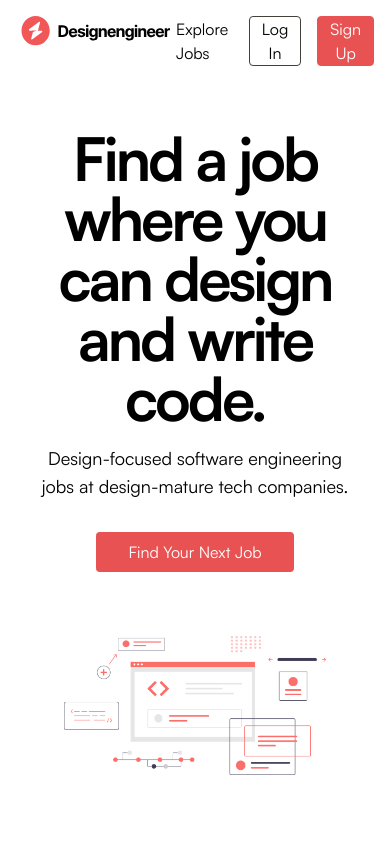
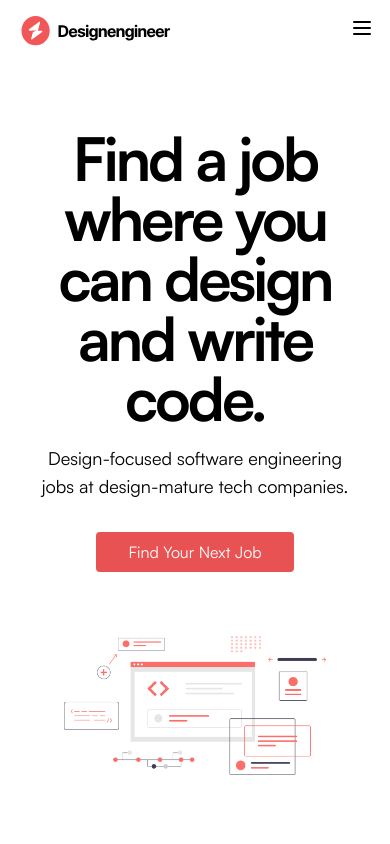
Before and after one commit to kyle-kettler/job-board, a React (Create React App) app in the folder client/: page / in a window 390 px wide. Shown: the top 844 px of the page. Built offline with nearby package versions, Linux system fonts and the light colour scheme.

Commit message:
made navbar responsive

```diff
--- a/client/src/components/Button.tsx
+++ b/client/src/components/Button.tsx
@@ -1,7 +1,12 @@
 type ButtonProps = {
   text: string;
   type: 'button' | 'submit' | 'reset';
-  buttonStyle: 'primary' | 'primary-lg' | 'secondary';
+  buttonStyle:
+    | 'primary'
+    | 'primary-lg'
+    | 'primary-sm'
+    | 'secondary'
+    | 'secondary-sm';
   onClick?: () => void;
 };
 
@@ -33,6 +38,17 @@ export default function Button({
     );
   }
 
+  if (buttonStyle === 'primary-sm') {
+    return (
+      <button
+        className="px-3 bg-orange-500 border-[1.5px] border-orange-500 hover:border-orange-600 hover:bg-orange-600 text-white rounded transition-colors text-base"
+        type={type}
+        onClick={onClick}>
+        {text}
+      </button>
+    );
+  }
+
   if (buttonStyle === 'secondary') {
     return (
       <button
@@ -44,5 +60,16 @@ export default function Button({
     );
   }
 
+  if (buttonStyle === 'secondary-sm') {
+    return (
+      <button
+        className="text-base px-3 border-[1.5px] border-stone-700 rounded hover:bg-stone-300 transition-colors"
+        type={type}
+        onClick={onClick}>
+        {text}
+      </button>
+    );
+  }
+
   return <></>;
 }
--- a/client/src/components/Footer.tsx
+++ b/client/src/components/Footer.tsx
@@ -5,7 +5,7 @@ export default function Footer() {
   return (
     <section className="w-full px-4 font-satoshi">
       <footer className="py-4 border-t">
-        <div className="flex content-center justify-between">
+        <div className="flex md:px-4 content-center justify-between">
           <div>
             <Link to="/">
               <Logo width="160" height="30" />
--- a/client/src/components/NavBar.tsx
+++ b/client/src/components/NavBar.tsx
@@ -1,47 +1,39 @@
-import { useContext } from 'react';
-import { Link, Outlet } from 'react-router-dom';
+import { Link, Outlet, useLocation } from 'react-router-dom';
+import { Menu, X } from 'lucide-react';
 import Logo from './Logo';
-import AppContext from './AppContext';
+import NavLinks from './NavLinks';
+import { useEffect, useState } from 'react';
 
 export default function NavBar() {
-  const { user, handleSignOut } = useContext(AppContext);
+  const [isOpen, setIsOpen] = useState(false);
+  const location = useLocation();
+
+  function toggleNavbar() {
+    setIsOpen(!isOpen);
+  }
+
+  useEffect(() => {
+    setIsOpen(false);
+  }, [location.pathname]);
+
   return (
-    <div className="2xl:container mx-auto relative">
+    <div>
       <nav className="px-4 md:px-8 py-4 absolute w-full font-satoshi">
-        <div className="flex content-center justify-between">
-          <div>
+        <div className="flex justify-between">
           <Link to="/">
             <Logo width="160" height="30" />
           </Link>
+          <div className="hidden sm:block">
+            <NavLinks size="lg" />
           </div>
-          {!user && (
-            <div className="flex items-center gap-4">
-              <Link to="/jobs">Explore Jobs</Link>
-              <Link to="/sign-in">
-                <button className="text-base  px-3 border-[1.5px] border-stone-700 rounded hover:bg-stone-300 transition-colors">
-                  Log In
-                </button>
-              </Link>
-              <Link to="/sign-up">
-                <button className="px-3 bg-orange-500 border-[1.5px] border-orange-500 hover:border-orange-600 hover:bg-orange-600 text-white rounded transition-colors text-base">
-                  Sign Up
-                </button>
-              </Link>
+          <div className="flex flex-col items-end sm:hidden relative">
+            <button onClick={toggleNavbar}>{isOpen ? <X /> : <Menu />}</button>
+            {isOpen && (
+              <div className="p-4 bg-stone-100 shadow-md rounded-md mt-2">
+                <NavLinks size="sm" />
               </div>
             )}
-          {user && (
-            <div className="flex items-center gap-4">
-              <Link to="/jobs">Explore Jobs</Link>
-              <Link to="/applications">My Applications</Link>
-              <Link to="/sign-in">
-                <button
-                  onClick={handleSignOut}
-                  className="text-base  px-3 border-[1.5px] border-stone-700 rounded hover:bg-stone-300 transition-colors">
-                  Sign Out
-                </button>
-              </Link>
           </div>
-          )}
         </div>
       </nav>
       <Outlet />
--- /dev/null
+++ b/client/src/components/NavLinks.tsx
@@ -0,0 +1,72 @@
+import { useContext } from 'react';
+import { Link } from 'react-router-dom';
+import AppContext from './AppContext';
+import Button from './Button';
+
+type NavLinksProps = {
+  size: string;
+};
+
+export default function NavLinks({ size }: NavLinksProps) {
+  const { user, handleSignOut } = useContext(AppContext);
+
+  if (size === 'lg') {
+    if (user) {
+      return (
+        <div className="flex items-center gap-4">
+          <Link to="/jobs">Explore Jobs</Link>
+          <Link to="/applications">My Applications</Link>
+          <Link to="/sign-in">
+            <Button
+              type="button"
+              buttonStyle="secondary-sm"
+              text="Sign Out"
+              onClick={handleSignOut}
+            />
+          </Link>
+        </div>
+      );
+    } else {
+      return (
+        <div className="flex items-center gap-4">
+          <Link to="/jobs">Explore Jobs</Link>
+          <Link to="/sign-in">
+            <Button type="button" buttonStyle="secondary-sm" text="Log In" />
+          </Link>
+          <Link to="/sign-up">
+            <Button type="button" buttonStyle="primary-sm" text="Sign Up" />
+          </Link>
+        </div>
+      );
+    }
+  }
+
+  if (user) {
+    return (
+      <div className="flex flex-col items-end gap-4">
+        <Link to="/jobs">Explore Jobs</Link>
+        <Link to="/applications">My Applications</Link>
+        <Link to="/sign-in">
+          <Button
+            type="button"
+            buttonStyle="secondary-sm"
+            text="Sign Out"
+            onClick={handleSignOut}
+          />
+        </Link>
+      </div>
+    );
+  } else {
+    return (
+      <div className="flex flex-col items-end gap-4">
+        <Link to="/jobs">Explore Jobs</Link>
+        <Link to="/sign-up">
+          <Button type="button" buttonStyle="primary-sm" text="Sign Up" />
+        </Link>
+        <Link to="/sign-in">
+          <Button type="button" buttonStyle="secondary-sm" text="Log In" />
+        </Link>
+      </div>
+    );
+  }
+}
```
Lines whose indentation alone changed are shown as unchanged.
